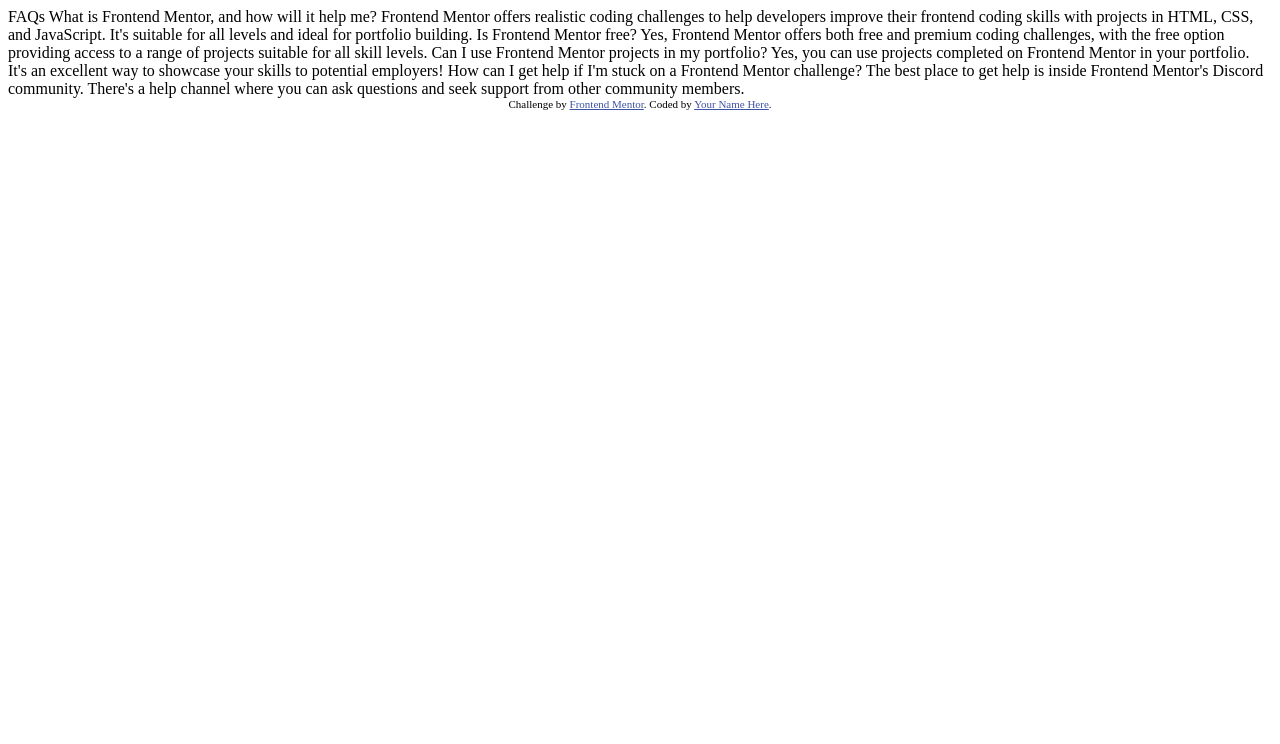
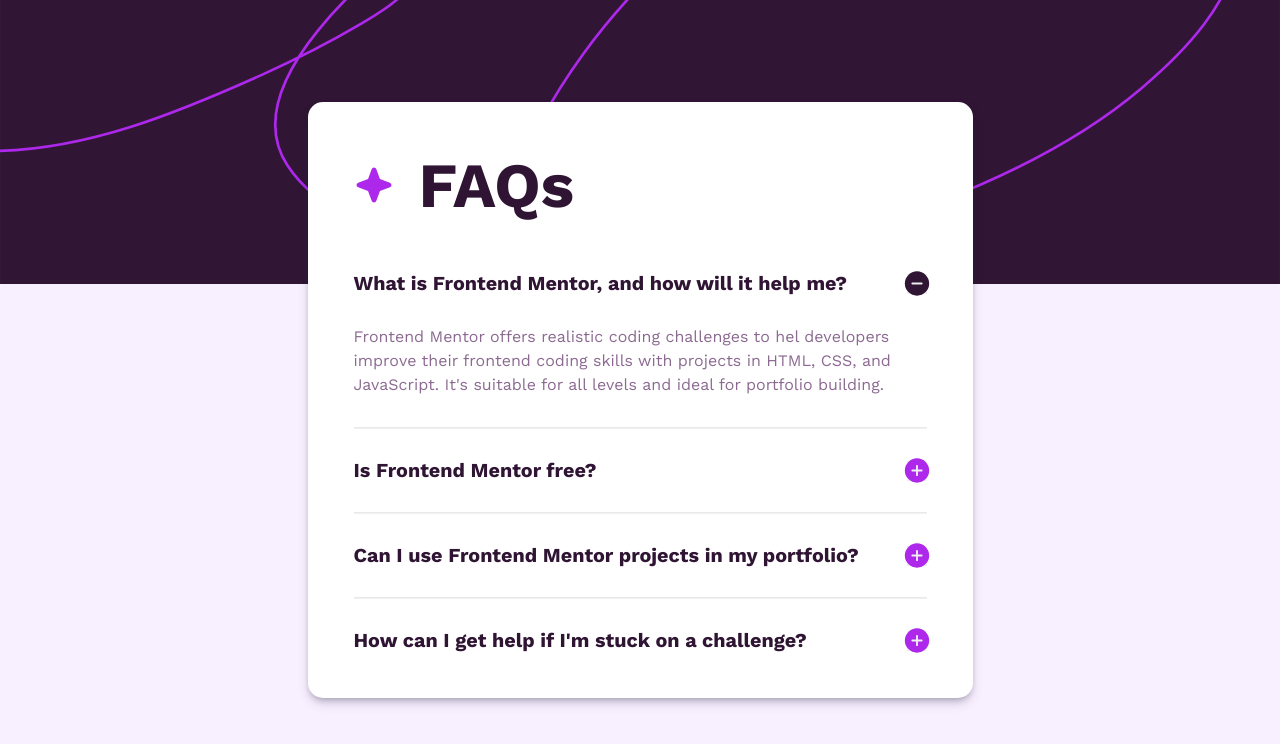
Before and after one commit to Oswalld/faq-accordion-main, a plain HTML site: page index.html in a window 1280 px wide. Drawn offline with nearby package versions, Linux system fonts and the light colour scheme.

Commit message:
Project finished

```diff
--- /dev/null
+++ b/assets/JS/index.js
@@ -0,0 +1,44 @@
+document.addEventListener('DOMContentLoaded', () => {
+    const accordionItems = document.querySelectorAll('.accordion-item');
+
+    function openAccordionItem(item) {
+      const accordionText = item.querySelector('.accordion-text');
+      const closeIcon = item.querySelector('.button-close');
+      const openIcon = item.querySelector('.button-open');
+
+      accordionText.style.display = 'block';
+      closeIcon.style.display = 'none';
+      openIcon.style.display = 'block';
+    }
+
+    function closeAccordionItem(item) {
+      const accordionText = item.querySelector('.accordion-text');
+      const closeIcon = item.querySelector('.button-close');
+      const openIcon = item.querySelector('.button-open');
+
+      accordionText.style.display = 'none';
+      closeIcon.style.display = 'block';
+      openIcon.style.display = 'none';
+    }
+
+    // Ouvrir le premier élément de l'accordéon au chargement
+    if (accordionItems.length > 0) {
+      openAccordionItem(accordionItems[0]);
+    }
+
+    accordionItems.forEach(item => {
+      const accordionQuestion = item.querySelector('.accordion-question');
+
+      accordionQuestion.addEventListener('click', () => {
+        const isOpen = item.querySelector('.accordion-text').style.display === 'block';
+
+        // Fermer tous les éléments de l'accordéon
+        accordionItems.forEach(closeAccordionItem);
+
+        // Si l'élément cliqué n'était pas ouvert, l'ouvrir
+        if (!isOpen) {
+          openAccordionItem(item);
+        }
+      });
+    });
+  });
--- /dev/null
+++ b/assets/scss/_style.scss
@@ -0,0 +1,142 @@
+$White: hsl(0, 0%, 100%);
+$Light-pink: hsl(275, 100%, 97%);
+$Grayish-purple: hsl(292, 16%, 49%);
+$Dark-purple: hsl(292, 42%, 14%);
+
+*{
+    margin: 0;
+    padding: 0;
+    box-sizing: border-box;
+}
+
+body{
+    background: $Light-pink;
+    display: flex;
+    align-items: center;
+    justify-content: center;
+    height: 100vh;
+
+
+}
+
+.calque{
+    z-index: 5;
+    opacity: 0.3;
+    position: absolute;
+    height: 100%;
+    left: 50%;
+    top: 0;
+    transform: translate(-50%, 0%);
+}
+
+.background-img{
+    top: 0;
+    transform: translate(-50%, 0%);
+    left: 50%;
+    z-index: -5;
+    position: absolute;
+    width: 100%;
+    object-fit: cover;
+    height: 35.5vh;
+}
+
+.accordion{
+    background-color: $White;
+    width: 665px;
+    padding: 46px;
+    border-radius: 15px;
+    box-shadow: rgba(50, 50, 93, 0.25) 0px 6px 12px -2px, rgba(0, 0, 0, 0.3) 0px 3px 7px -3px;
+
+    p{
+        display: none;
+        margin-top: 30px;
+        font-family: "Work Sans", sans-serif;
+        font-weight: 400;
+        color: $Grayish-purple;
+        font-size: 16px;
+        line-height: 24px;
+    }
+}
+
+.title{
+    display: flex;
+    gap: 25px;
+    margin-bottom: 50px;
+
+    h1{
+        font-family: "Work Sans", sans-serif;
+        font-weight: 700;
+        color: $Dark-purple;
+        font-size: 63px;
+    }
+}
+
+hr{
+    border-color: $Grayish-purple;
+    opacity: 0.1;
+    margin: 30px 0;
+}
+
+.accordion-question{
+    position: relative;
+    display: flex;
+    justify-content: space-between;
+    align-items: center;
+    flex-wrap: nowrap;
+    gap: 20px;
+
+    font-family: "Work Sans", sans-serif;
+    font-weight: 500;
+    color: $Dark-purple;
+    font-size: 13.2px;
+
+    &:hover{
+        cursor: pointer;
+        h2{
+
+                color: #ad28eb;
+        }
+    }
+
+    h2{
+        &:hover{
+            cursor: pointer;
+            color: #ad28eb;
+        }
+    }
+
+
+}
+
+.accordion-question::before,
+.accordion-question::after {
+  content: '';
+  position: absolute;
+  left: 0;
+  right: 0;
+  height: 25px; /* Ajustez cette valeur selon vos besoins */
+}
+
+.accordion-question::before {
+  top: -25px; /* Doit être la même valeur négative que la hauteur */
+}
+
+.accordion-question::after {
+  bottom: -25px; /* Doit être la même valeur négative que la hauteur */
+}
+
+button{
+    width: 20px;
+    height: 20px;
+    border: none;
+    display: flex;
+    align-items: center;
+    justify-content: center;
+
+    &:hover{
+        cursor: pointer;
+    }
+    .open{
+        display: none;
+    }
+}
--- /dev/null
+++ b/assets/scss/main.scss
@@ -0,0 +1 @@
+@import 'style';
--- a/index.html
+++ b/index.html
@@ -2,47 +2,86 @@
 <html lang="en">
 <head>
   <meta charset="UTF-8">
-  <meta name="viewport" content="width=device-width, initial-scale=1.0"> <!-- displays site properly based on user's device -->
+  <meta name="viewport" content="width=device-width, initial-scale=1.0">
 
   <link rel="icon" type="image/png" sizes="32x32" href="./assets/images/favicon-32x32.png">
 
-  <title>Frontend Mentor | FAQ accordion</title>
+  <title>FAQ accordion</title>
 
-  <!-- Feel free to remove these styles or customise in your own stylesheet 👍 -->
-  <style>
-    .attribution { font-size: 11px; text-align: center; }
-    .attribution a { color: hsl(228, 45%, 44%); }
-  </style>
+  <link rel="stylesheet" href="/assets/scss/main.css">
+
 </head>
 <body>
 
-  FAQs
+  <!-- <img src="/design/desktop-design.jpg" alt="" class="calque"> -->
 
-  What is Frontend Mentor, and how will it help me?
+  <picture class="food-card-img">
 
-  Frontend Mentor offers realistic coding challenges to help developers improve their
-  frontend coding skills with projects in HTML, CSS, and JavaScript. It's suitable for
-  all levels and ideal for portfolio building.
-
-  Is Frontend Mentor free?
-
-  Yes, Frontend Mentor offers both free and premium coding challenges, with the free
-  option providing access to a range of projects suitable for all skill levels.
-
-  Can I use Frontend Mentor projects in my portfolio?
-
-  Yes, you can use projects completed on Frontend Mentor in your portfolio. It's an excellent
-  way to showcase your skills to potential employers!
-
-  How can I get help if I'm stuck on a Frontend Mentor challenge?
-
-  The best place to get help is inside Frontend Mentor's Discord community. There's a help
-  channel where you can ask questions and seek support from other community members.
+    <source media="(min-width: 1024px)" srcset="/assets/images/background-pattern-desktop.svg">
 
 
-  <div class="attribution">
-    Challenge by <a href="https://www.frontendmentor.io?ref=challenge" target="_blank">Frontend Mentor</a>.
-    Coded by <a href="#">Your Name Here</a>.
-  </div>
+    <source media="(min-width: 375px)" srcset="/assets/images/background-pattern-mobile.svg">
+
+    <link rel="preconnect" href="https://fonts.googleapis.com">
+<link rel="preconnect" href="https://fonts.gstatic.com" crossorigin>
+<link href="https://fonts.googleapis.com/css2?family=Work+Sans:ital,wght@0,100..900;1,100..900&display=swap" rel="stylesheet">
+
+
+    <img class="background-img" src="/assets/images/background-pattern-desktop.svg" alt="">
+  </picture>
+
+<div class="accordion">
+    <div class="title">
+      <img src="/assets/images/icon-star.svg" alt="">
+      <h1>FAQs</h1>
+    </div>
+
+    <div class="accordion-container">
+        <div class="accordion-item">
+          <div class="accordion-question">
+            <h2>What is Frontend Mentor, and how will it help me?</h2>
+            <button><img class="button-close" src="/assets/images/icon-plus.svg" alt=""><img class="button-open open" src="/assets/images/icon-minus.svg" alt=""></button>
+          </div>
+
+          <p class="accordion-text">Frontend Mentor offers realistic coding challenges to hel developers improve their frontend coding skills with projects in HTML, CSS, and JavaScript. It's suitable for all levels and ideal for portfolio building.</p>
+        </div>
+
+        <hr>
+
+        <div class="accordion-item">
+          <div class="accordion-question">
+            <h2>Is Frontend Mentor free?</h2>
+            <button><img class="button-close" src="/assets/images/icon-plus.svg" alt=""><img class="button-open open" src="/assets/images/icon-minus.svg" alt=""></button>
+          </div>
+
+          <p class="accordion-text">Yes, Frontend Mentor offers both free and premium coding challenges, with the free option providing access to a range of projects suitable for all skill levels.</p>
+        </div>
+
+        <hr>
+
+        <div class="accordion-item">
+          <div class="accordion-question">
+            <h2>Can I use Frontend Mentor projects in my portfolio?</h2>
+            <button><img class="button-close" src="/assets/images/icon-plus.svg" alt=""><img class="button-open open" src="/assets/images/icon-minus.svg" alt=""></button>
+          </div>
+
+          <p class="accordion-text">Yes, you can use projects completed on Frontend Mentor in your portfolio. It's an excellentway to showcase your skills to potential employers!</p>
+        </div>
+
+        <hr>
+
+        <div class="accordion-item">
+          <div class="accordion-question">
+            <h2>How can I get help if I'm stuck on a challenge?</h2>
+            <button><img class="button-close" src="/assets/images/icon-plus.svg" alt=""><img class="button-open open" src="/assets/images/icon-minus.svg" alt=""></button>
+          </div>
+
+          <p class="accordion-text">The best place to get help is inside Frontend Mentor's Discord community. There's a help channel where you can ask questions and seek support from other community members.</p>
+        </div>
+    </div>
+</div>
+
+<script src="/assets/JS/index.js"></script>
+
 </body>
 </html>
```
Also changed, not shown: assets/scss/main.css (added), 2 other files.
